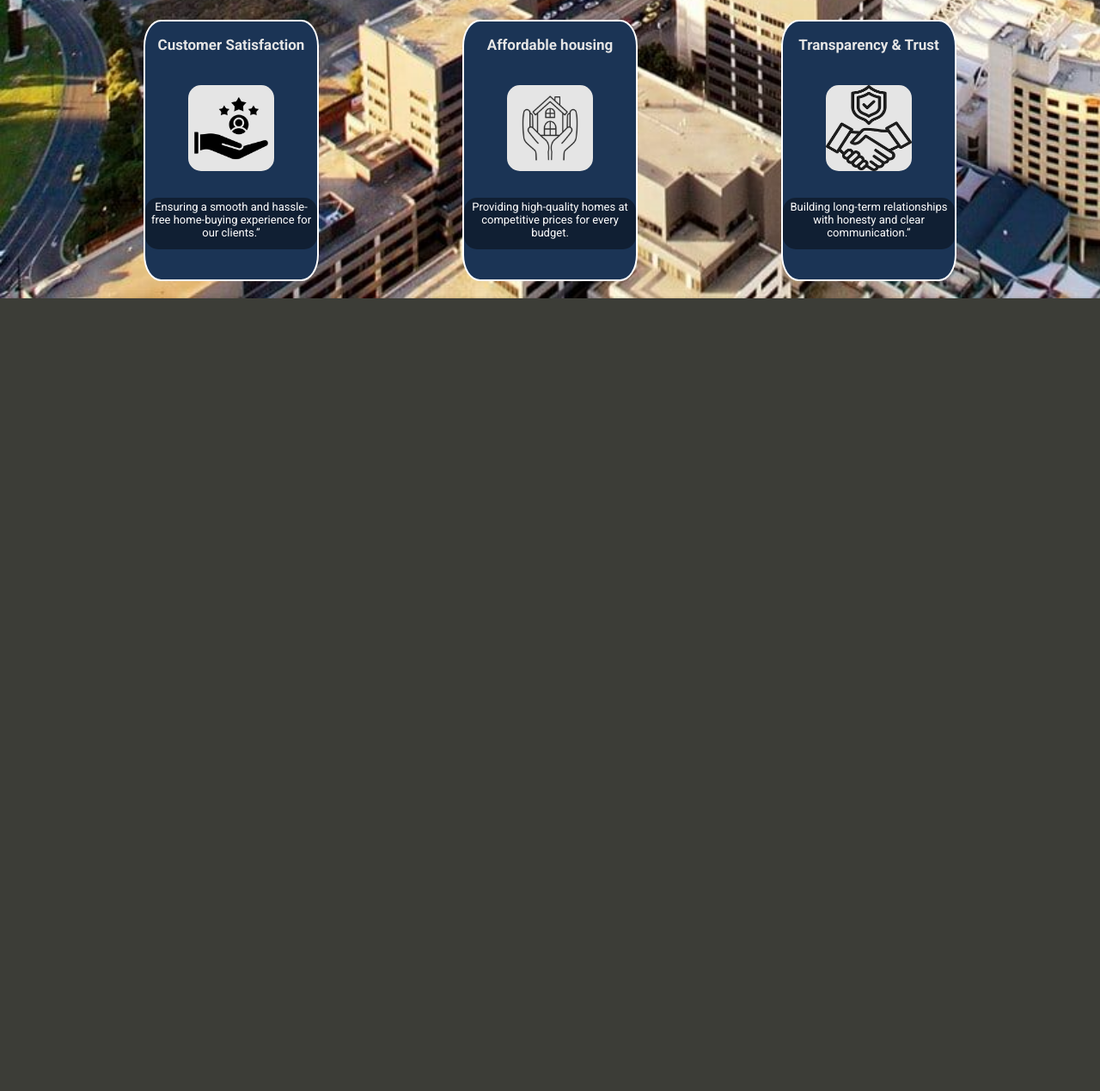
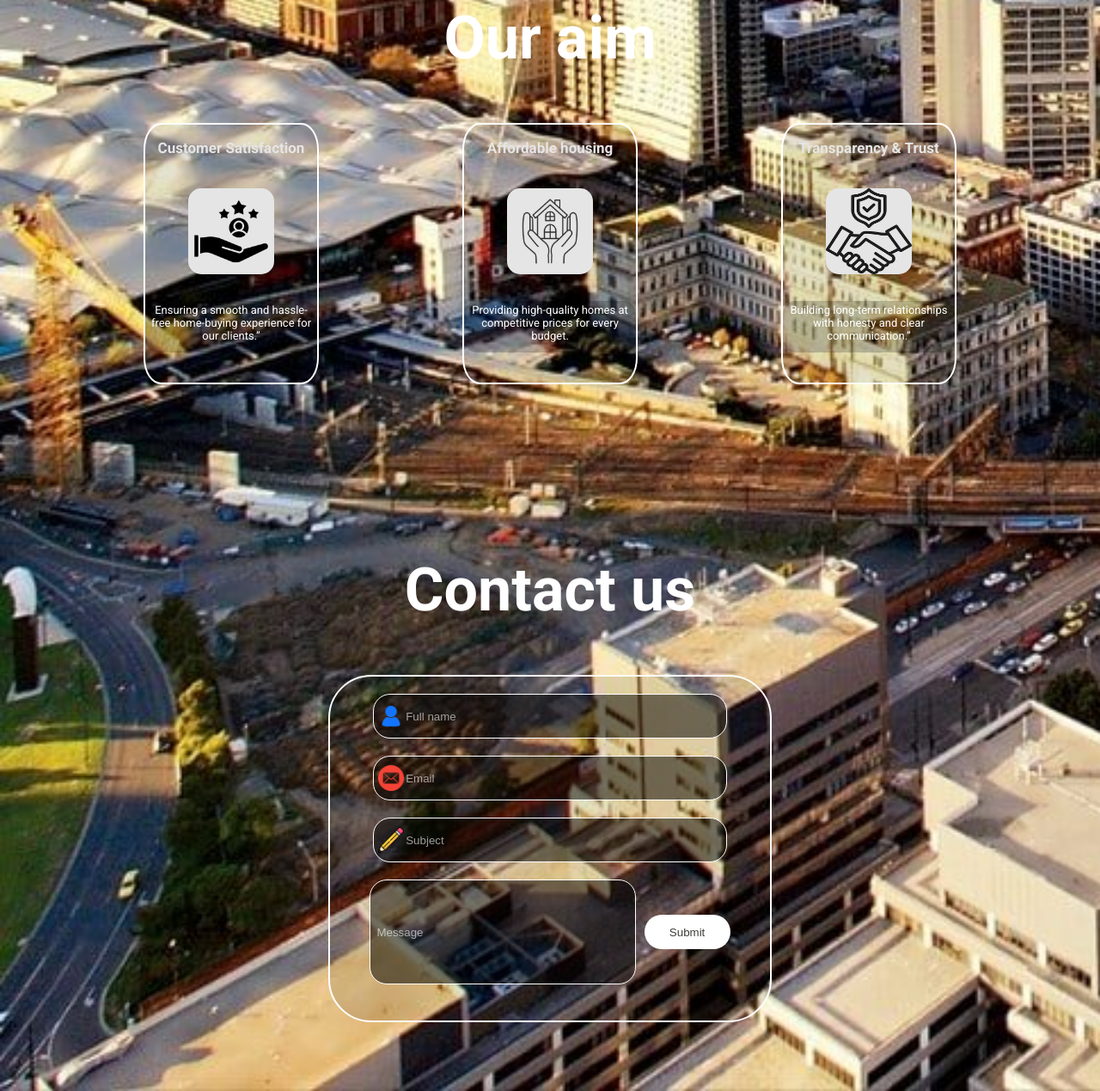
Before and after one commit to 23DP1ALuck/RealEstateLucky, a plain HTML site: page index.html in a window 1280 px wide. Shown: the part 1075-2344 px from the top of the page at 86% size. Before the commit the page ends 1422 px from the top, so only its background shows below. Drawn offline with Linux system fonts and the light colour scheme; a web font is replaced by a local one.

Commit message:
Add contact us form and animate hero section when elements are visible(observer)

```diff
--- a/index.html
+++ b/index.html
@@ -26,7 +26,7 @@
                     <a href="#aim">Our aim</a>
                 </div>
                 <div class="navBarBtn">
-                    About us
+                    <a href="#contactUs">Contact us</a>
                 </div>
                 <div class="navBarBtn">
                     Contacts
@@ -76,6 +76,36 @@
                 </div>
             </div>
         </section>
+        <section id="contactUs">
+            <h1 id="contactUsTitle">
+                Contact us
+            </h1>
+            <div id="contactUsContainer">
+                <div class="contactUsForm">
+                    <div class="containerImageInsideInput">
+                        <img class="imageInsideInput" src="src/images/full-name-8.png" alt="User icon">
+                    </div>
+                    <input type="text" placeholder="Full name" class="contactUsInput" id="fullName">
+                </div>
+                <div class="contactUsForm">
+                    <div class="containerImageInsideInput">
+                        <img class="imageInsideInput" src="src/images/email-8.png" alt="Email icon">
+                    </div>
+                    <input type="email" placeholder="Email" class="contactUsInput" id="email">
+                </div>
+                <div class="contactUsForm">
+                    <div class="containerImageInsideInput">
+                        <img class="imageInsideInput" src="src/images/pencil.png" alt="Pencil Icon">
+                    </div>
+                    <input type="text" placeholder="Subject" class="contactUsInput" id="subject">
+                </div>
+                <div id="messageAndSubmit">
+                    <div class="contactUsForm" id="messageForm">
+                        <input placeholder="Message" class="contactUsInput" id="MessageText"></input>
+                    </div>
+                    <button type="submit" id="submitBtn">Submit</button>
+                </div>
+        </section>
     </main>
 <script src="src/js/main.js"></script>
 </body>
--- a/src/css/main.css
+++ b/src/css/main.css
@@ -50,7 +50,7 @@ header{
     position: relative;
     align-items: center;
     justify-content: center;
-    width: 70px;
+    width: 80px;
     height: 50px;
     border-radius: 50%;
     transition: all ease-in-out 0.3s;
@@ -140,6 +140,10 @@ nav{
     /* background-color: rgba(0, 0, 0, 0.3); */
     width: 500px;
     height: 300px;
+    opacity: 0;
+}
+#imageHolderHero.append{
+    opacity: 1;
     animation: 1s ease-out 0s 1 slideInFromRight;
 }
 @keyframes underline {
@@ -181,14 +185,24 @@ nav{
         opacity: 1;
     }
 }
+#heroSubtitle{
+    opacity: 0;
+}
+#heroSubtitle.visible{
+    opacity: 1;
+    animation: 1s ease-out 0s 1 slideInLeftSubHero;
+}
 .heroTitle{
+    opacity: 0;
+    /* animation: 1s ease-out 0s 1 slideInFromLeft; */
+}
+.heroTitle.show{
+    opacity: 1;
     animation: 1s ease-out 0s 1 slideInFromLeft;
-}
-#heroSubtitle{
-    animation: 1s ease-out 0s 1 slideInLeftSubHero;
 }
 #aim{
     position: relative;
+    padding-top: 15vh;
 }
 #aim > h1{
     text-align: center;
@@ -207,7 +221,7 @@ nav{
     color: white;
     width: 200px;
     height: 300px;
-    background-color: #1E3A5F;
+    /* background-color: #1E3A5F; */
     border-radius: 10%;
     position: relative;
     border: 2px solid #ffffff;
@@ -240,7 +254,7 @@ nav{
     width: 100%;
     height: 20%;
     border-radius: 15px;
-    background-color: rgba(0, 0, 0, 0.4);
+    background-color: rgba(0, 0, 0, 0.2);
 }
 .aimCard > .aimCardImg{
     width: 100px;
@@ -255,3 +269,86 @@ nav{
     z-index: 2;
     position: relative;
 }
+#contactUs{
+    display: flex;
+    flex-direction: column;
+    padding-top: 15vh;
+    text-align: center;
+    justify-content: center;
+    align-items: center;
+    position: relative;
+}
+#contactUsContainer{
+    display: flex;
+    /* justify-content: center; */
+    align-items: center;
+    flex-direction: column;
+    border: 2px solid #ffffff;
+    background-color: rgba(0, 0, 0, 0.1);
+    border-radius: 50px;
+    width: 40%;
+    height: 50vh;
+    margin-bottom: 10vh;
+}
+#contactUs > h1{
+    text-align: center;
+    font-size: 70px;
+    color: white;
+}
+.contactUsForm{
+    background-color: rgba(0, 0, 0, 0.5);
+    display: flex;
+    align-items: center;
+    margin-top: 20px;
+    border-radius: 20px;
+    border: 1px solid white;
+    width: 80%;
+    height: 50px;
+}
+.imageInsideInput{
+    width: 30px;
+    height: 30px;
+}
+.containerImageInsideInput{
+    display: flex;
+    align-items: center;
+    justify-content: center;
+    width: 30px;
+    height: 30px;
+    padding-left: 5px;
+}
+.contactUsInput{
+    width: 100%;
+    height: 100%;
+    background-color: transparent;
+    border: none;
+    outline: none;
+    color: white;
+}
+#messageForm{
+    height: 15vh;
+    width: 60%
+}
+#MessageText{
+    margin-left: 5px;
+}
+.contactUsInput::placeholder{
+    color: rgba(255, 255, 255, 0.6);
+}
+#messageAndSubmit{
+    display: flex;
+    justify-content: center;
+    align-items: center;
+    width: 100%;
+    gap: 10px;
+}
+#submitBtn{
+    background-color: #ffffff;
+    color: #3C3D37;
+    border: none;
+    border-radius: 20px;
+    width: 100px;
+    height: 40px;
+    margin-top: 20px;
+    cursor: pointer;
+}
--- a/src/js/main.js
+++ b/src/js/main.js
@@ -0,0 +1,38 @@
+const heroTitle = document.querySelectorAll('.heroTitle');
+const heroSubTitle = document.getElementById('heroSubtitle');
+const heroImg = document.getElementById('imageHolderHero');
+const observer1 = new IntersectionObserver(entries => {
+    entries.forEach(entry =>{
+        entry.target.classList.toggle('show', entry.isIntersecting);
+    })
+});
+const observer2 = new IntersectionObserver(entries => {
+    entries.forEach(entry =>{
+        entry.target.classList.toggle('visible', entry.isIntersecting);
+    })
+});
+const observer3 = new IntersectionObserver(entries => {
+    entries.forEach(entry =>{
+        entry.target.classList.toggle('append', entry.isIntersecting);
+    })
+});
+heroTitle.forEach(title =>{
+    observer1.observe(title)
+})
+observer2.observe(heroSubTitle)
+observer3.observe(heroImg)
+
+const email = document.getElementById('email');
+const fullName = document.getElementById('fullName');
+const subject = document.getElementById('subject');
+const message = document.getElementById('MessageText');
+
+const submitBtn = document.getElementById('submitBtn');
+
+function clearInput(event){
+    event.preventDefault();
+    email.value = '';
+    fullName.value = '';
+    subject.value = '';
+    message.value = '';
+}
```
Also changed, not shown: src/images/email-8.png (added), src/images/full-name-8.png (added), src/images/name_Icon.png (added), src/images/pencil.png (added), 1 other file.
